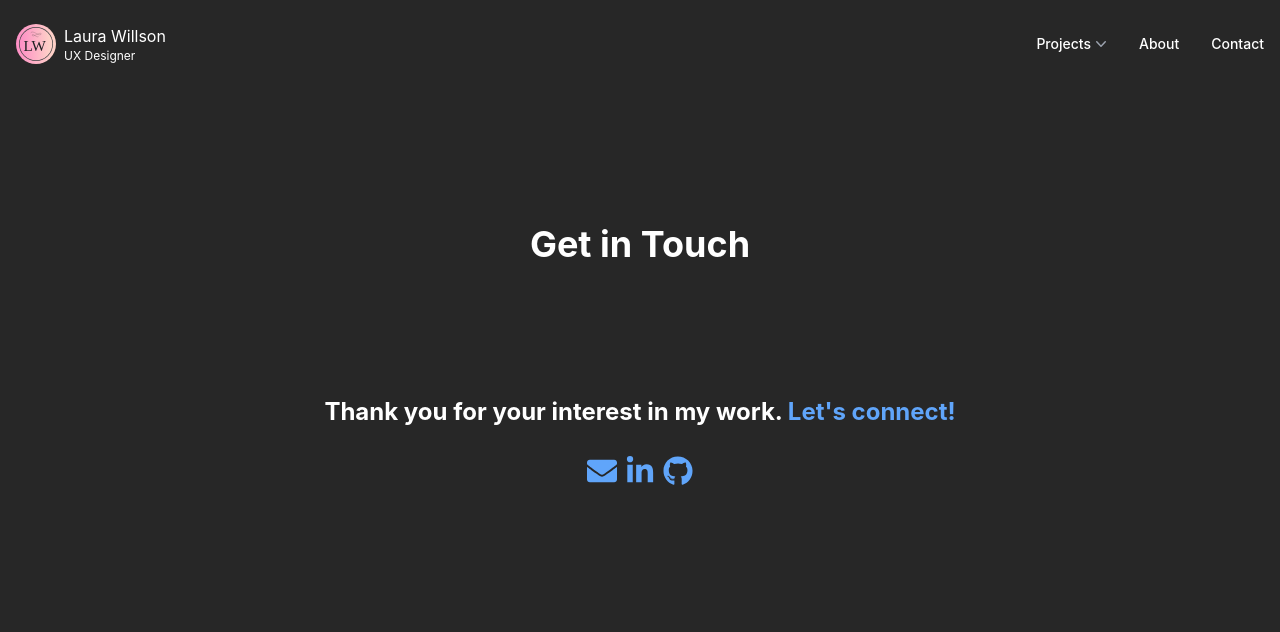
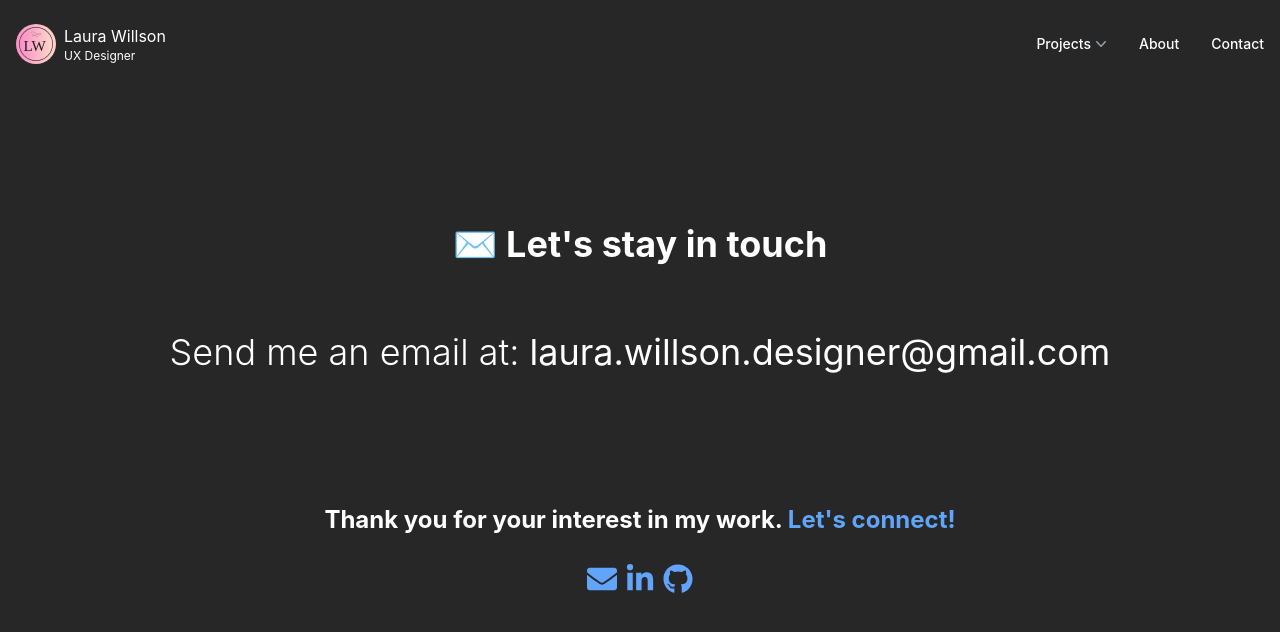
Before and after one commit to laurawillson/react-portfolio, a React (Create React App) app: page /react-portfolio/Contact in a window 1280 px wide. Shown: the top 632 px of the page. Built offline with nearby package versions, Linux system fonts and the light colour scheme.

Commit message:
Added email to Contact page

```diff
--- a/src/components/Contact.js
+++ b/src/components/Contact.js
@@ -64,23 +64,23 @@ export default function About(){
     return(
         <div className={`body-container overflow-x-hidden`}>
            <div id="Contact" className="home-container flex flex-col justify-center align-text-top  p-30 py-16 text-white px-10">
-
-
                 {
                     buttonText=== 'Sent'
                     ?
-                    <div className="home-content flex flex-col my-7 mt-60 justify-center sm:items-center w-full    text-2xl">
+                    <div className="home-content flex flex-col my-7 mt-60 justify-center sm:items-center w-full text-2xl">
                         Your message has been sent! 📤✉️
                     </div>
                     :
                     <>
-                    <div className="home-content flex flex-col my-7 mt-40 justify-center sm:items-center w-full  ">
-                        <p className="font-bold text-4xl">Get in Touch</p>
+                    <div className="home-content flex flex-col my-7 mt-40 justify-center sm:items-center w-full">
+                        <p className="font-bold text-4xl">✉️ Let's stay in touch</p>
                     </div>
 
+                    <div className="home-content flex flex-col my-7 mt-10 justify-center sm:items-center w-full">
+                        <p className="font-light text-4xl">Send me an email at: <b>laura.willson.designer@gmail.com</b></p>
+                    </div>
                     </>
                 }
-
             </div>
 
             <Footer/>
```
